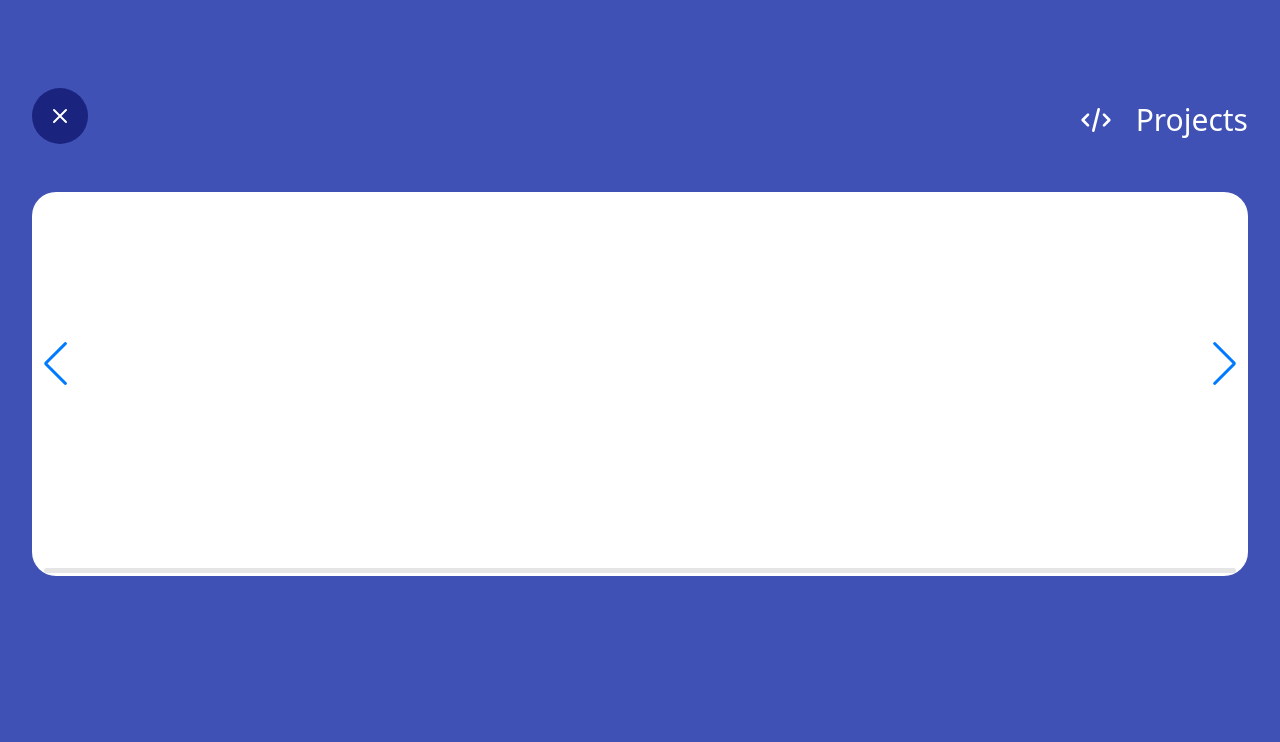
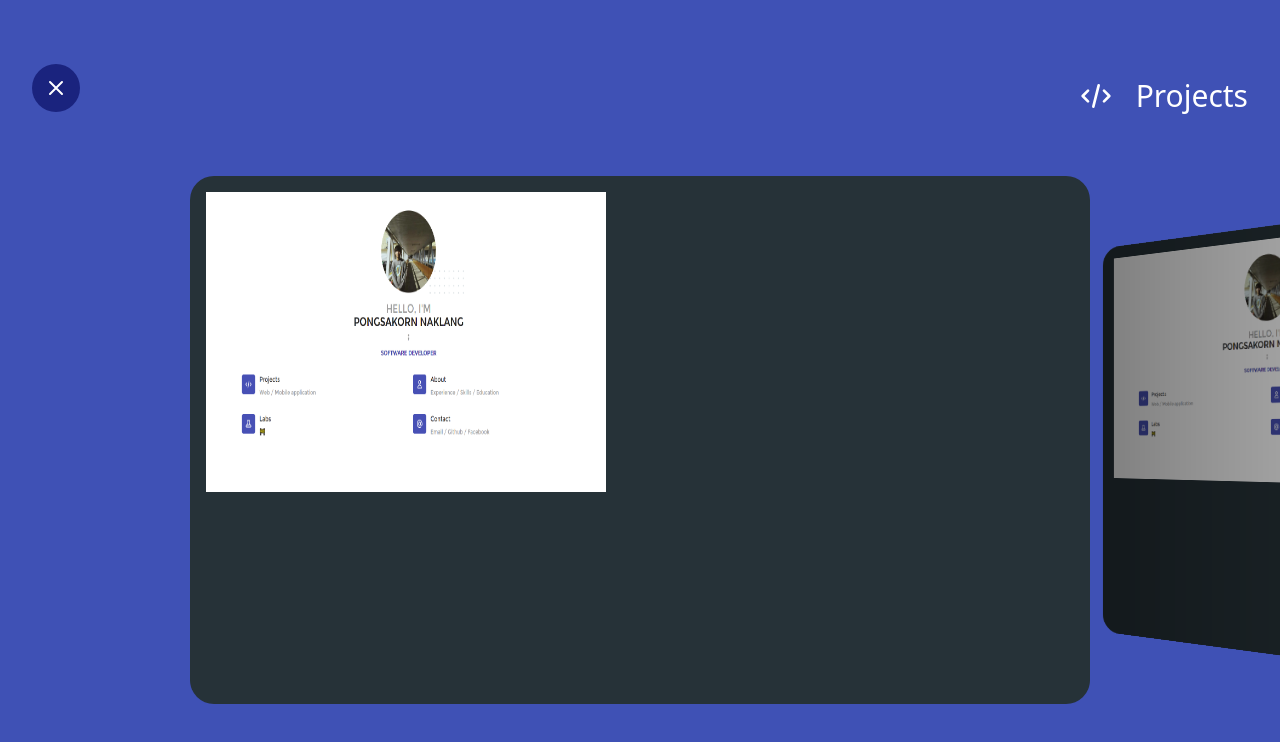
Before and after one commit to PongsakornNaklang/portfolio, a Next.js app: page /projects in a window 1280 px wide. Shown: the top 742 px of the page. Built offline with nearby package versions, Linux system fonts and the light colour scheme.

Commit message:
[+] Coverflow for project card

```diff
--- a/components/project_card.js
+++ b/components/project_card.js
@@ -1,15 +1,14 @@
 import { motion } from "framer-motion"
+import Image from "next/image"
 
 const ProjectCard = () => {
     return (
-        <motion.div
-            className='h-96 max-w-full bg-white rounded-3xl mt-10'
-            initial={{ opacity: 0 }}
-            animate={{ opacity: 1, scale: [0.9, 1] }}
-            transition={{ delay: 1.9, duration: 0.5 }}
+        <div
+            className=' bg-blue-gray-900 rounded-3xl pt-4 pr-4 pb-4 pl-4'
+            style={{ maxWidth: 900, height: '66vh' }}
         >
-
-        </motion.div>
+            <Image src='/images/Screen.png' height={300} width={400} />
+        </div>
     )
 }
 
--- /dev/null
+++ b/next.config.js
@@ -0,0 +1,13 @@
+const path = require('path')
+const withSass = require('@zeit/next-sass');
+module.exports = withSass({
+    /* bydefault config  option Read For More Optios
+    here https://github.com/vercel/next-plugins/tree/master/packages/next-sass*/
+    cssModules: true
+})
+module.exports = {
+    /* Add Your Scss File Folder Path Here */
+    sassOptions: {
+        includePaths: [path.join(__dirname, 'styles')],
+    },
+}
--- a/package.json
+++ b/package.json
@@ -8,10 +8,12 @@
     "start": "next start"
   },
   "dependencies": {
+    "@zeit/next-sass": "^1.0.1",
     "framer-motion": "^4.0.0",
     "next": "10.0.9",
     "react": "17.0.1",
     "react-dom": "17.0.1",
+    "sass": "^1.32.8",
     "swiper": "^6.5.0"
   },
   "devDependencies": {
--- a/pages/projects.js
+++ b/pages/projects.js
@@ -4,14 +4,19 @@ import Container from "../components/container"
 import { useRouter } from 'next/router'
 import ProjectCard from "../components/project_card"
 import { Swiper, SwiperSlide } from 'swiper/react';
-import 'swiper/swiper-bundle.css';
+import SwiperCore, { EffectCoverflow } from 'swiper';
+
+import 'swiper/swiper.min.css';
+import 'swiper/components/effect-coverflow/effect-coverflow.min.css';
+
+SwiperCore.use([EffectCoverflow])
 
 const Projects = () => {
     const router = useRouter()
     return (
         <motion.div
             layoutId={`projects-svg-box`}
-            className='bg-indigo-500 h-screen w-screen pt-10'
+            className='bg-indigo-500 h-screen w-screen pt-4'
             initial={{ opacity: 0 }}
             animate={{ opacity: 1 }}
             transition={{ duration: 0.2 }}
@@ -30,7 +35,7 @@ const Projects = () => {
                         transition={{ delay: 0.5, duration: 1 }}
                     >
                         <motion.button
-                            className="py-4 px-4 rounded-full items-center bg-indigo-900 text-white focus:outline-none"
+                            className="py-3 px-3 rounded-full items-center bg-indigo-900 text-white focus:outline-none"
                             whileHover={{ scale: 1.25 }}
                             whileTap={{ scale: 0.9 }}
                             onClick={() => router.push('/')}
@@ -62,35 +67,50 @@ const Projects = () => {
                     </motion.p>
                     </div>
                 </div>
+            </Container>
 
+            <motion.div
+                initial={{ opacity: 0 }}
+                animate={{ opacity: 1, scale: [0.8, 1] }}
+                transition={{ delay: 1.9, duration: 0.2 }}
+            >
                 <Swiper
-                    spaceBetween={50}
-                    slidesPerView={1}
-                    navigation
-                    pagination={{ clickable: true }}
-                    scrollbar={{ draggable: true }}
+                    className='w-full pt-10 pb-10'
+                    effect='coverflow'
+                    spaceBetween={20}
+                    grabCursor={true}
+                    centeredSlides={true}
+                    slidesPerView={'auto'}
+                    coverflowEffect={{
+                        rotate: 50,
+                        stretch: 0,
+                        depth: 100,
+                        modifier: 1,
+                        slideShadows: true,
+                    }}
+                    pagination={{
+                        el: '.swiper-pagination',
+                    }}
                 >
-                    <SwiperSlide>
+                    <SwiperSlide className='rounded-3xl' style={{ maxWidth: 900, height: '66vh' }}>
                         <ProjectCard />
                     </SwiperSlide>
-                    <SwiperSlide>
+                    <SwiperSlide className='rounded-3xl' style={{ maxWidth: 900, height: '66vh' }}>
                         <ProjectCard />
                     </SwiperSlide>
-                    <SwiperSlide>
+                    <SwiperSlide className='rounded-3xl' style={{ maxWidth: 900, height: '66vh' }}>
                         <ProjectCard />
                     </SwiperSlide>
-                    <SwiperSlide>
+                    <SwiperSlide className='rounded-3xl' style={{ maxWidth: 900, height: '66vh' }}>
                         <ProjectCard />
                     </SwiperSlide>
-                    <SwiperSlide>
+                    <SwiperSlide className='rounded-3xl' style={{ maxWidth: 900, height: '66vh' }}>
                         <ProjectCard />
                     </SwiperSlide>
                 </Swiper>
+            </motion.div>
 
-
-            </Container>
-
-        </motion.div>
+        </motion.div >
     )
 }
 
--- a/styles/globals.css
+++ b/styles/globals.css
@@ -1,3 +1,11 @@
 @tailwind base;
 @tailwind components;
 @tailwind utilities;
+
+.swiper-slide-shadow-right{
+    border-radius: 1.5rem;
+}
+
+.swiper-slide-shadow-left{
+    border-radius: 1.5rem;
+}
```
Also changed, not shown: 2 other files (tests, documents, lock files or other folders).
